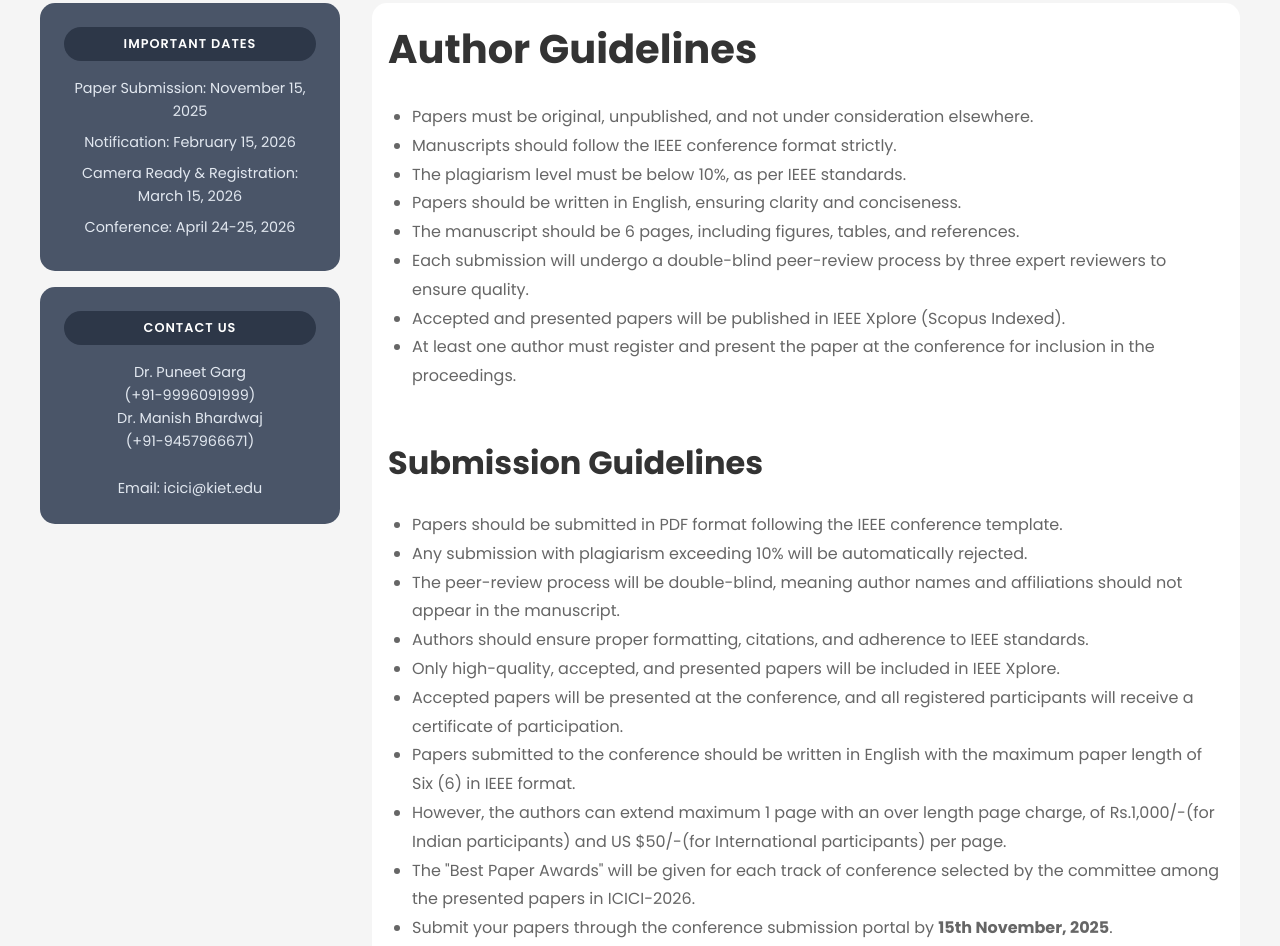
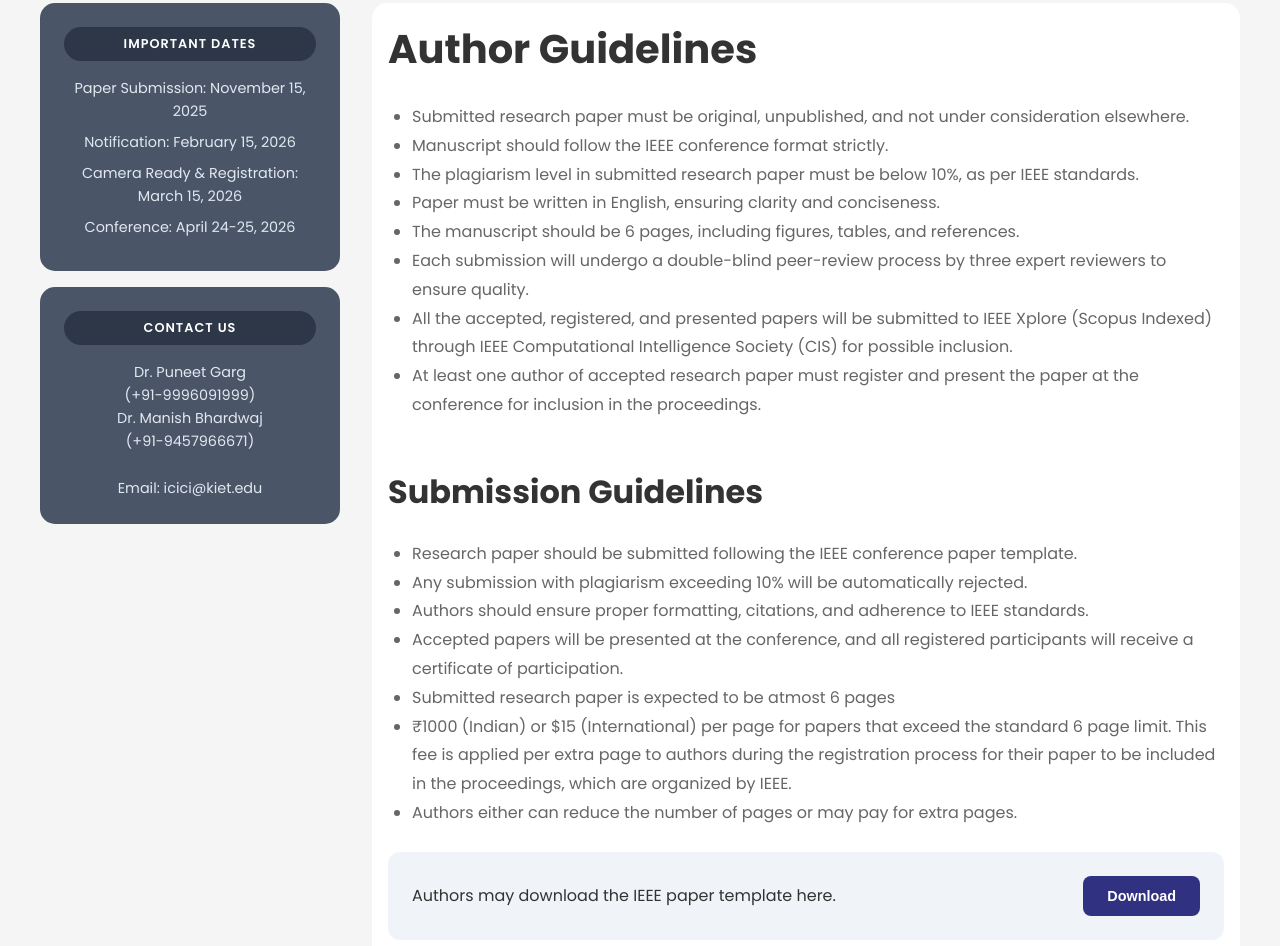
Before and after one commit to Rajojha-1/IEEE-HTML, a website: page guid.html in a window 1280 px wide. Shown: the part 1859-2805 px from the top of the page. Drawn offline with Linux system fonts and the light colour scheme.

Commit message:
Initial commit -5

```diff
--- a/guid.html
+++ b/guid.html
@@ -140,14 +140,14 @@
                 <div style="margin-bottom: 3rem;">
                     <h1 style="font-family: Poppins; font-size: 2.5rem; color: #333; margin: 0 0 1.5rem 0; font-weight: bold;">Author Guidelines</h1>
                     <ul style="font-family: Poppins; font-size: 1rem; color: #666; line-height: 1.8; padding-left: 1.5rem;">
-                        <li>Papers must be original, unpublished, and not under consideration elsewhere.</li>
-                        <li>Manuscripts should follow the IEEE conference format strictly.</li>
-                        <li>The plagiarism level must be below 10%, as per IEEE standards.</li>
-                        <li>Papers should be written in English, ensuring clarity and conciseness.</li>
+                        <li>Submitted research paper must be original, unpublished, and not under consideration elsewhere.</li>
+                        <li>Manuscript should follow the IEEE conference format strictly.</li>
+                        <li>The plagiarism level in submitted research paper must be below 10%, as per IEEE standards.</li>
+                        <li>Paper must be written in English, ensuring clarity and conciseness.</li>
                         <li>The manuscript should be 6 pages, including figures, tables, and references.</li>
                         <li>Each submission will undergo a double-blind peer-review process by three expert reviewers to ensure quality.</li>
-                        <li>Accepted and presented papers will be published in IEEE Xplore (Scopus Indexed).</li>
-                        <li>At least one author must register and present the paper at the conference for inclusion in the proceedings.</li>
+                        <li>All the accepted, registered, and presented papers will be submitted to IEEE Xplore (Scopus Indexed) through IEEE Computational Intelligence Society (CIS) for possible inclusion.</li>
+                        <li>At least one author of accepted research paper must register and present the paper at the conference for inclusion in the proceedings.</li>
                     </ul>
                 </div>
 
@@ -155,16 +155,14 @@
                 <div style="margin-bottom: 3rem;">
                     <h2 style="font-family: Poppins; font-size: 2rem; color: #333; margin: 0 0 1.5rem 0; font-weight: bold;">Submission Guidelines</h2>
                     <ul style="font-family: Poppins; font-size: 1rem; color: #666; line-height: 1.8; padding-left: 1.5rem;">
-                        <li>Papers should be submitted in PDF format following the IEEE conference template.</li>
+                        <li>Research paper should be submitted following the IEEE conference paper template.</li>
                         <li>Any submission with plagiarism exceeding 10% will be automatically rejected.</li>
-                        <li>The peer-review process will be double-blind, meaning author names and affiliations should not appear in the manuscript.</li>
                         <li>Authors should ensure proper formatting, citations, and adherence to IEEE standards.</li>
-                        <li>Only high-quality, accepted, and presented papers will be included in IEEE Xplore.</li>
                         <li>Accepted papers will be presented at the conference, and all registered participants will receive a certificate of participation.</li>
-                        <li>Papers submitted to the conference should be written in English with the maximum paper length of Six (6) in IEEE format.</li>
-                        <li>However, the authors can extend maximum 1 page with an over length page charge, of Rs.1,000/-(for Indian participants) and US $50/-(for International participants) per page.</li>
-                        <li>The "Best Paper Awards" will be given for each track of conference selected by the committee among the presented papers in ICICI-2026.</li>
-                        <li>Submit your papers through the conference submission portal by <strong>15th November, 2025</strong>.</li>
+                        <li>Submitted research paper is expected to be atmost 6 pages</li>
+                        <li>₹1000 (Indian) or $15 (International) per page for papers that exceed the standard 6 page limit. This fee is applied per extra page to authors during the registration process for their paper to be included in the proceedings, which are organized by IEEE.</li>
+                        <li>Authors either can reduce the number of pages or may pay for extra pages.</li>
+
                     </ul>
                     <div class="submission-box">
                         <p style="font-family: Poppins; font-size: 1rem; color: #333; margin: 0;">Authors may download the IEEE paper template here.</p>
```
Also changed, not shown: fee_details.html (+11 -2 lines).
